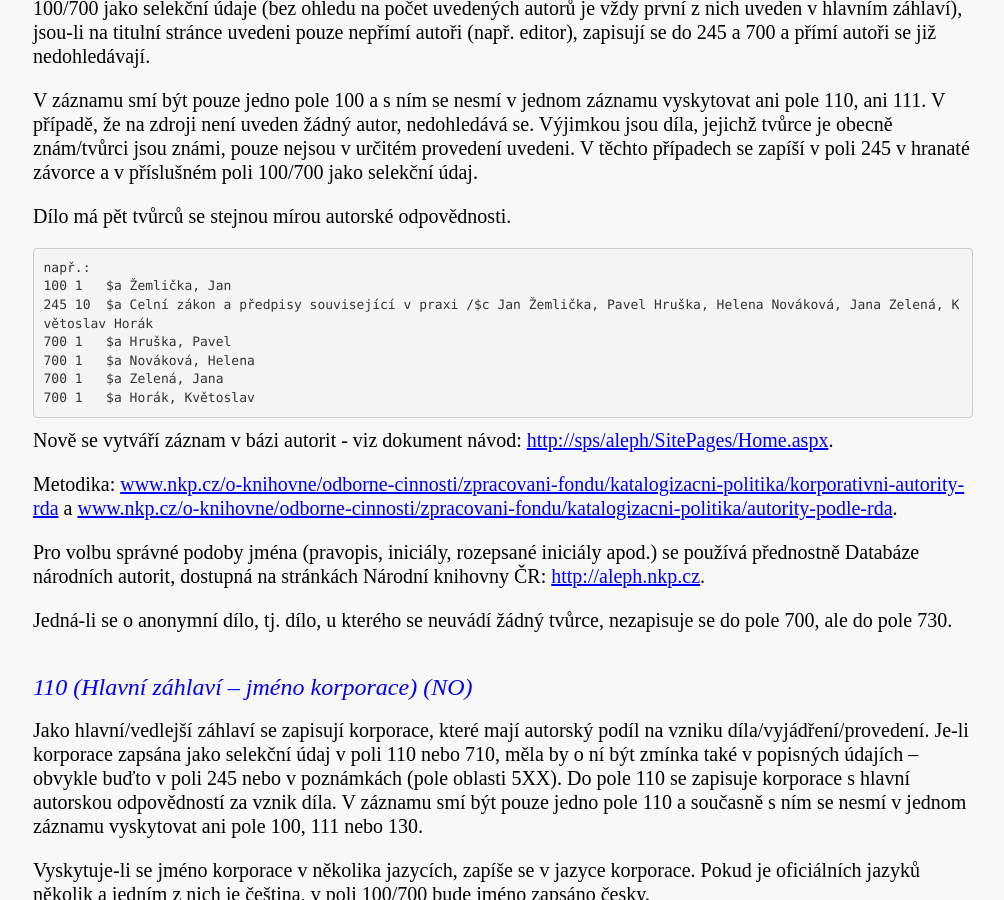
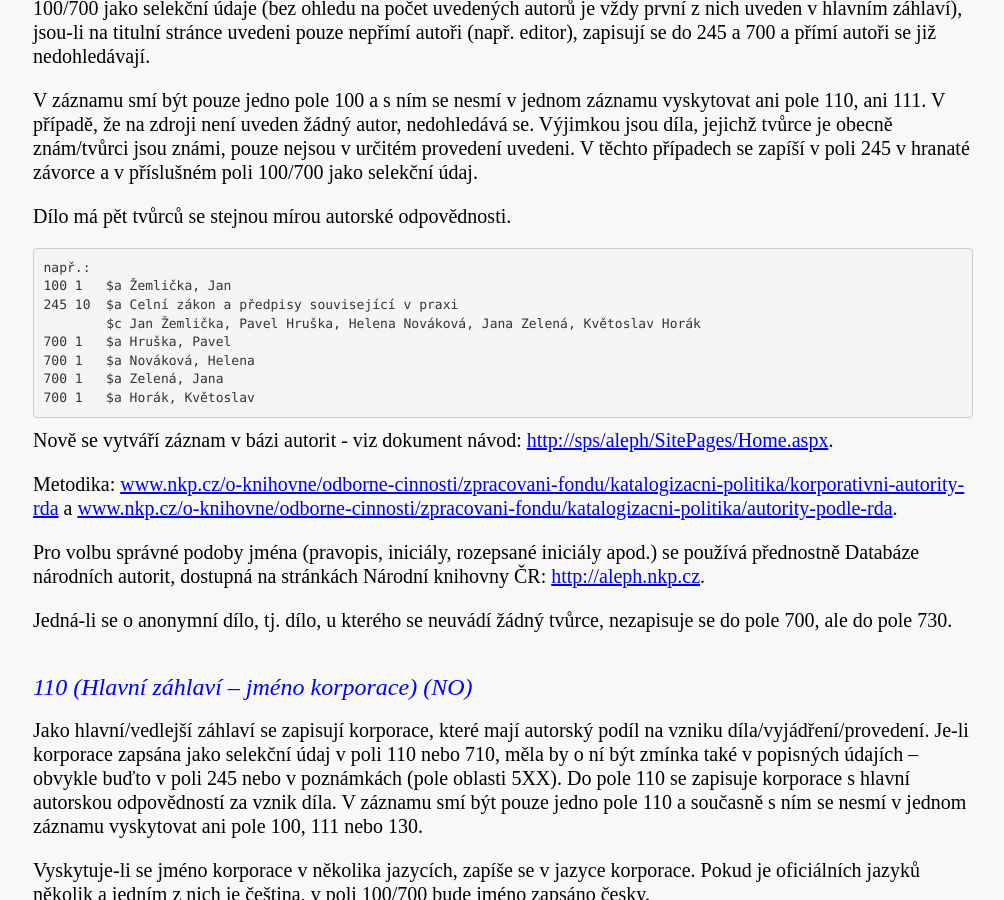
Before and after one commit to WebarchivCZ/katalogizacni-manual, a Jekyll site: the page built from _posts/2017-06-21-hlavni-zahlavi.md, in a window 1280 px wide and 900 px high, scrolled down 742 px. Shown: the whole window, without its empty margins (137-1141 px from the left). Built offline with Jekyll 4.4.1, drawn with Linux system fonts in a browser that asks for light colours.

````diff
--- a/_posts/2017-06-21-hlavni-zahlavi.md
+++ b/_posts/2017-06-21-hlavni-zahlavi.md
@@ -20,7 +20,8 @@ Dílo má pět tvůrců se stejnou mírou autorské odpovědnosti.
 ```
 např.:
 100 1   $a Žemlička, Jan
-245 10  $a Celní zákon a předpisy související v praxi /$c Jan Žemlička, Pavel Hruška, Helena Nováková, Jana Zelená, Květoslav Horák
+245 10  $a Celní zákon a předpisy související v praxi
+        $c Jan Žemlička, Pavel Hruška, Helena Nováková, Jana Zelená, Květoslav Horák
 700 1   $a Hruška, Pavel
 700 1   $a Nováková, Helena
 700 1   $a Zelená, Jana
````
